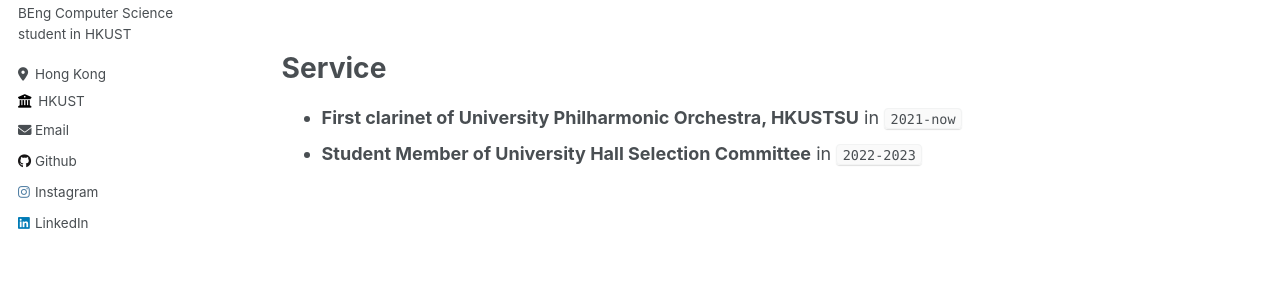
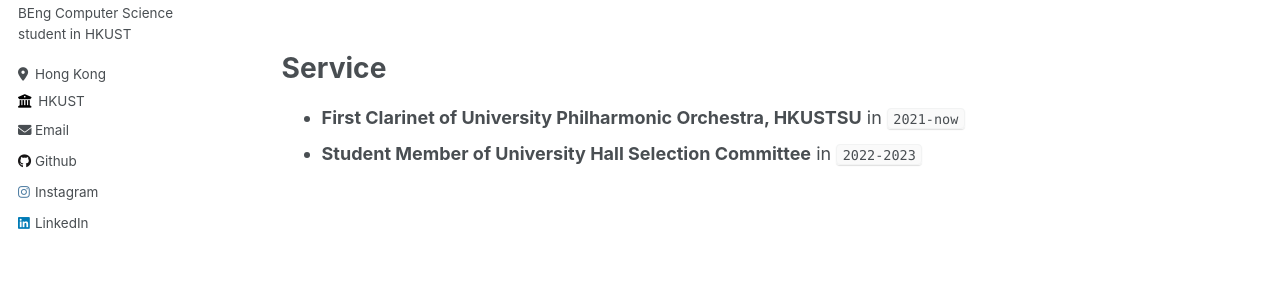
Before and after one commit to Vincent2311/Vincent2311.github.io, a Jekyll site: the page built from _pages/about.md, in a window 1280 px wide and 900 px high, scrolled down 1066 px. Shown: the part 317-617 px from the top of the window. Built offline with Jekyll 4.4.1, drawn with Linux system fonts in a browser that asks for light colours.

```diff
--- a/_pages/about.md
+++ b/_pages/about.md
@@ -71,5 +71,5 @@ Awards
 
 Service
 ======
-* **First clarinet of University Philharmonic Orchestra, HKUSTSU** in `2021-now`
+* **First Clarinet of University Philharmonic Orchestra, HKUSTSU** in `2021-now`
 * **Student Member of University Hall Selection Committee** in `2022-2023`
```
